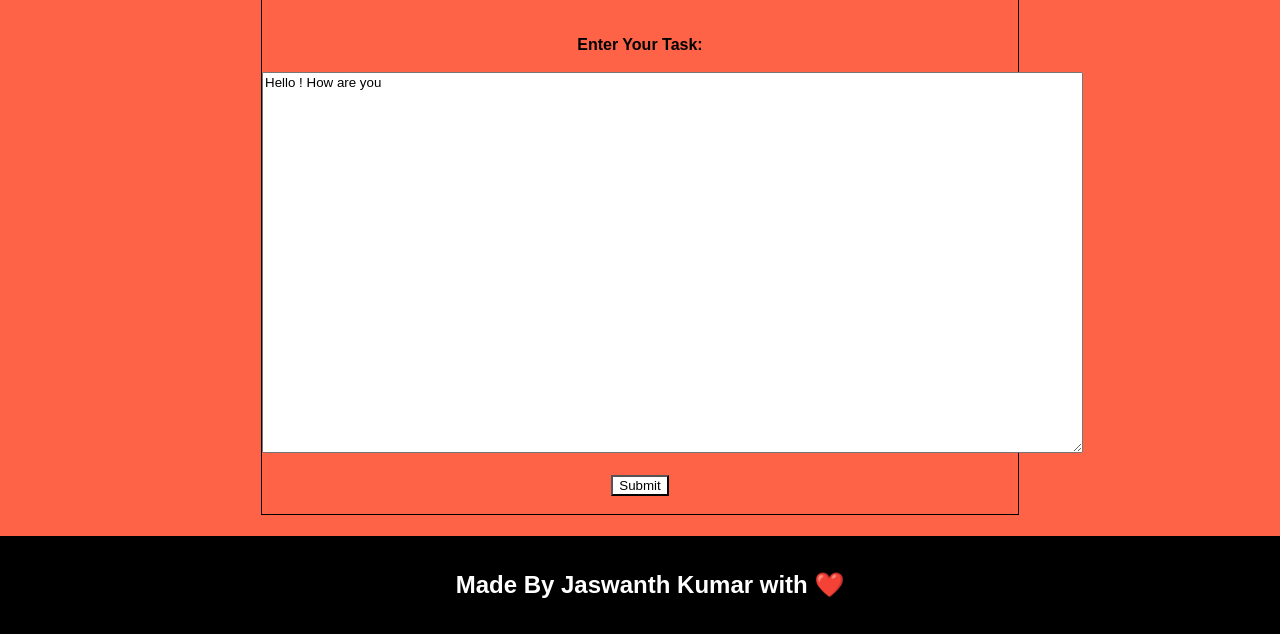
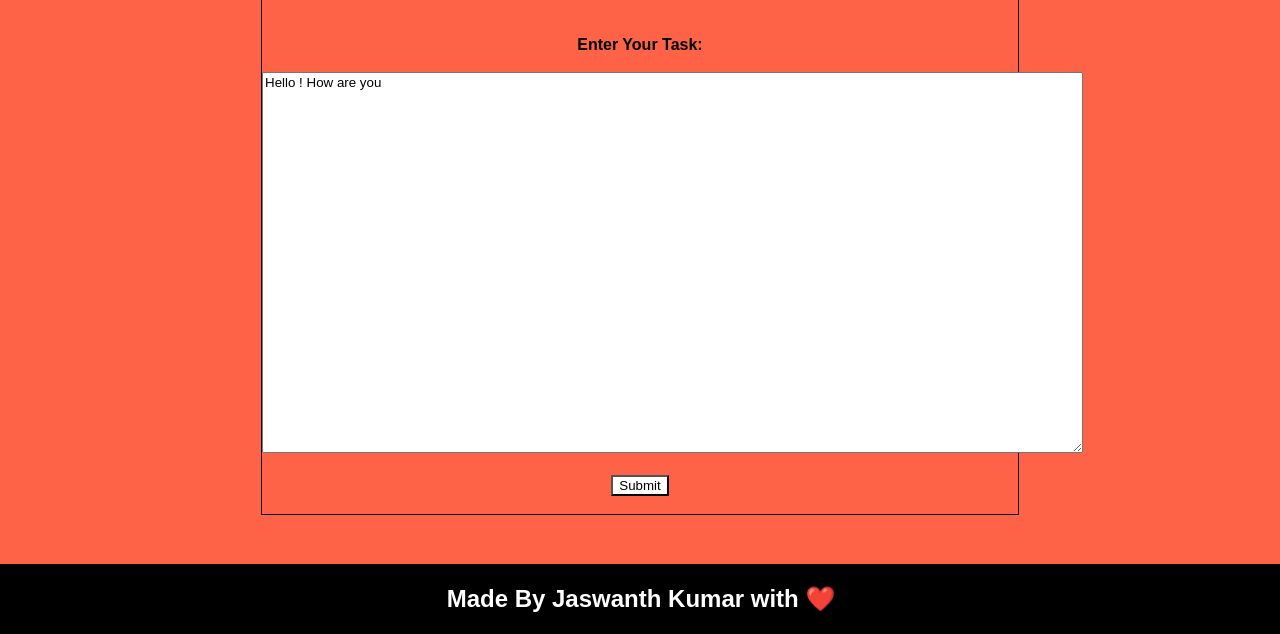
Before and after one commit to Jaswanth-Kumar-2007/CSL100_Project, a Flask app: page /upd/1 in a window 1280 px wide. Shown: the part 166-800 px from the top of the page. Run offline with Flask 3, Linux system fonts and the light colour scheme.

Commit message:
Edited CSL Project

```diff
--- a/templates/login.html
+++ b/templates/login.html
@@ -100,7 +100,7 @@
                         <br>
                         <br>
                         <label>Password:</label><br>
-                        <input type="text" name="password" id="password" placeholder="Enter your Password" required>
+                        <input type="password" name="password" id="password" placeholder="Enter your Password" required>
                         <br>
                         <br>
                         <input type="submit" name="submit" value="submit">
--- a/templates/personalnotes.html
+++ b/templates/personalnotes.html
@@ -99,7 +99,7 @@
                 <form class="schedule" action="/personalnotes" method="POST">
                     <br>
                     <label><b>Enter Your Notes: <b></b></label><br><br>
-                    <textarea name="notes" rows="25" cols="100" placeholder="Enter your notes here....."></textarea><br><br><br>
+                    <textarea name="notes" rows="25" cols="100" placeholder="Enter your notes here....." required></textarea><br><br><br>
                     <input type="submit" name="submit" id="submit"><br><br>
                 </form>
             </div>
--- a/templates/register.html
+++ b/templates/register.html
@@ -103,7 +103,7 @@
                         <br>
                         <br>
                         <label>Password:</label><br>
-                        <input type="text" name="password" id="password" placeholder="Enter your Password" required>
+                        <input type="password" name="password" id="password" placeholder="Enter your Password" required>
                         <br>
                         <br>
                         <input type="submit" name="submit" value="submit">
--- a/templates/updatenotes.html
+++ b/templates/updatenotes.html
@@ -60,12 +60,11 @@
                 background-color: black;
                 color: white;
                 text-align: center;
-                padding: 15px 10px;
+                padding: 1px 1px;
                 bottom:0;
                 position:fixed;
                 width:100%;
-                margin-top: auto;
-                margin: auto;
+                margin-top: 20px;
             }
         </style>
     </head>
@@ -80,7 +79,7 @@
                 <form class="note" action="/upd/{{note.id}}" method="POST">
                     <br><br>
                     <label><b>Enter Your Task: </b></label><br><br>
-                    <textarea type="text" name="updanote" rows="25" cols="100" >{{note.note_text}}</textarea><br><br>
+                    <textarea type="text" name="updanote" rows="25" cols="100">{{note.note_text}}</textarea><br><br>
                     <input type="submit" name="submit" id="submit">
                     <br><br>
                 </form>
```
Also changed, not shown: instance/database.db.
